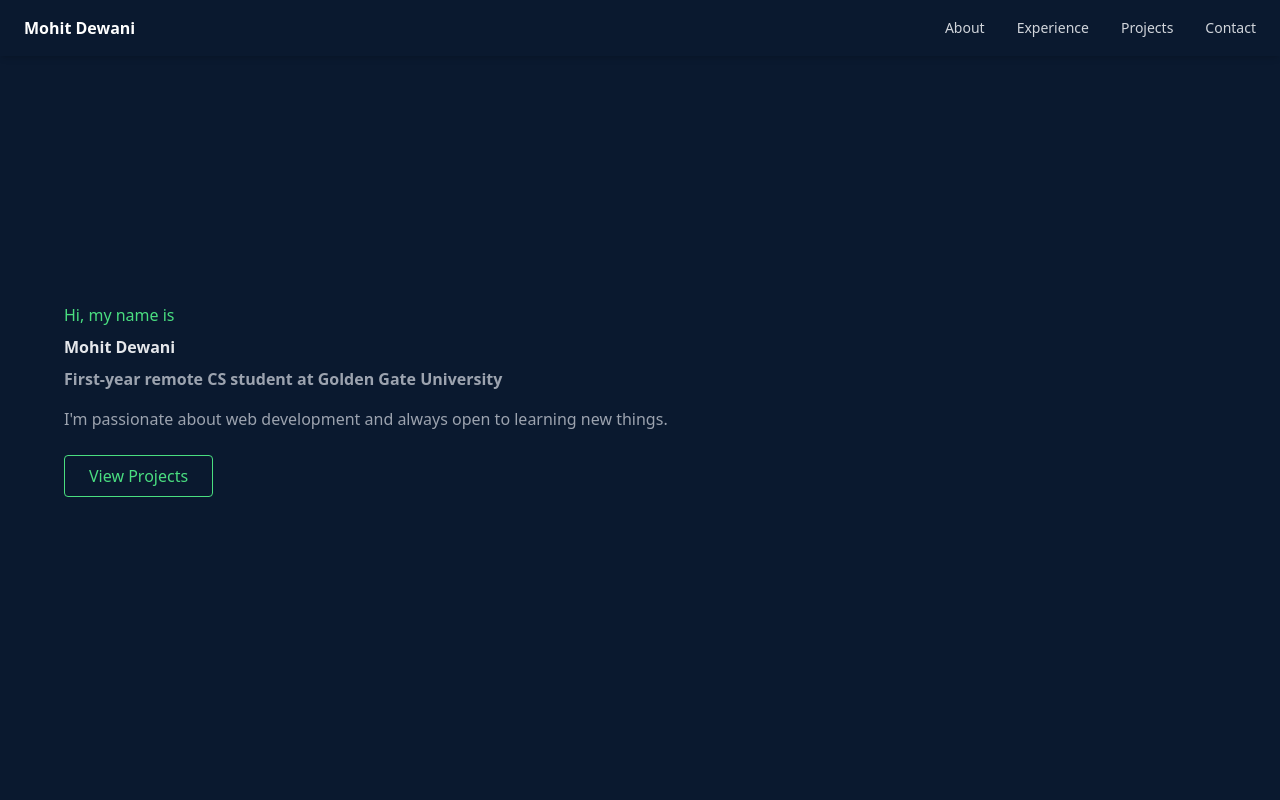
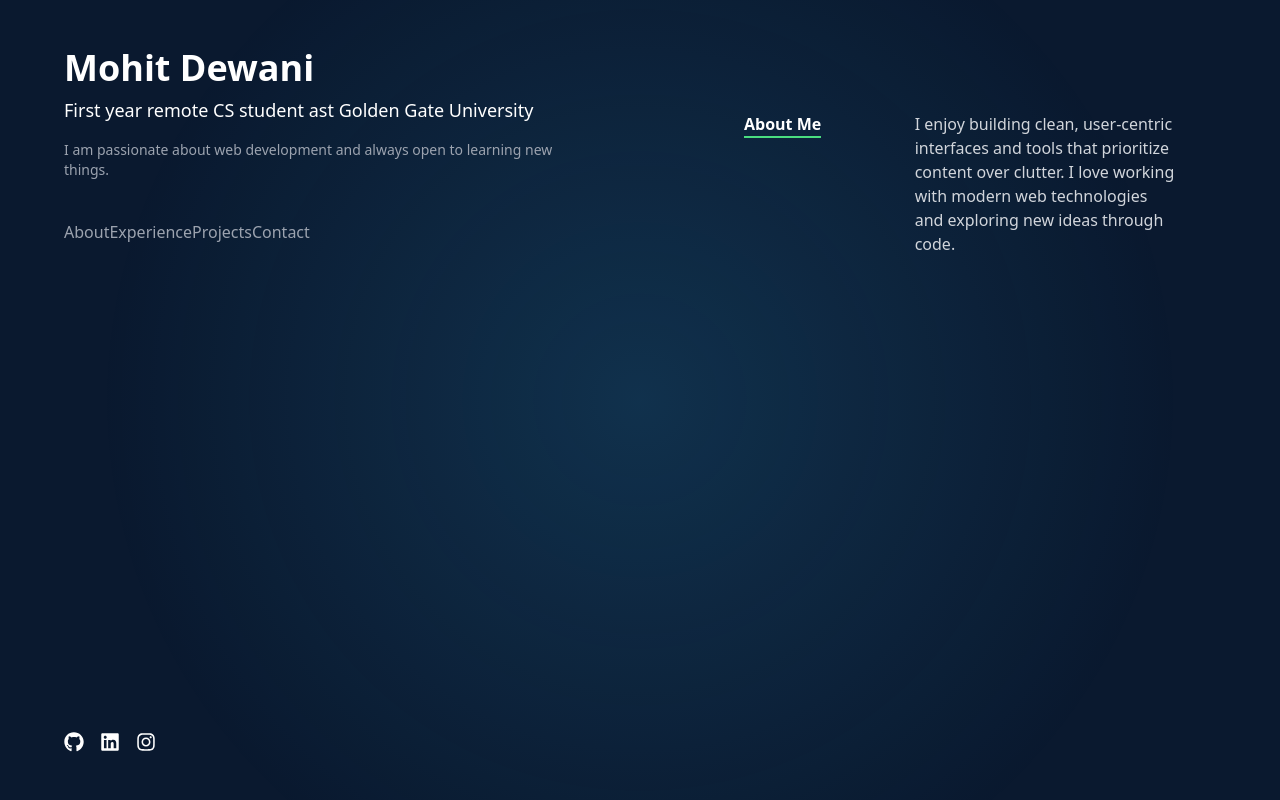
Before and after one commit to madstercoder7/Portfolioo, a React (Create React App) app in the folder portfolio/: page / in a window 1280 px wide. Shown: the top 800 px of the page. Built offline with nearby package versions, Linux system fonts and the light colour scheme.

Commit message:
Added better design to the portfolio

```diff
--- a/portfolio/package.json
+++ b/portfolio/package.json
@@ -9,6 +9,7 @@
     "@testing-library/user-event": "^13.5.0",
     "react": "^19.1.0",
     "react-dom": "^19.1.0",
+    "react-icons": "^5.5.0",
     "react-scripts": "5.0.1",
     "web-vitals": "^2.1.4"
   },
--- a/portfolio/src/App.jsx
+++ b/portfolio/src/App.jsx
@@ -1,25 +1,56 @@
 import React from "react";
 
-import Header from './components/Header';
-import Hero from './components/Hero';
+import GradientBackground from "./components/GradientBackground";
 import About from './components/About';
 import Experience from './components/Experience';
 import Projects from './components/Projects';
 import Contact from './components/Contact';
-import Footer from './components/Footer';
+import { FaGithub, FaInstagram, FaLinkedin } from "react-icons/fa";
 
 function App() {
     return (
-        <div className="bg-[#0a192f] text-white font-sans">
-            <Header />
-            <main>
-                <Hero />
-                <About />
-                <Experience />
-                <Projects />
-                <Contact />
-            </main>
-            <Footer />
+        <div className="relative min-h-screen font-sans text-white bg-[#0a192f]">
+            <GradientBackground />
+            <div className="flex relative z-10">
+                <div className="w-1/2 fixed h-full flex flex-col justify-between px-16 py-12">
+                    <div>
+                        <h1 className="text-4xl font-bold">Mohit Dewani</h1>
+                        <p className="text-lg mt-2">First year remote CS student ast Golden Gate University</p>
+                        <p className="text-sm mt-4 text-gray-400">I am passionate about web development and always open to learning new things.</p>
+
+                        <nav className="mt-10 space-y-4 text-gray-400">
+                            <a href="#about" className="hover:text-white hover:font-semibold">About</a>
+                            <a href="#experience" className="hover:text-white hover:font-semibold">Experience</a>
+                            <a href="#projects" className="hover:text-white hover:font-semibold">Projects</a>
+                            <a href="#contact" className="hover:text-white hover:font-semibold">Contact</a>
+                        </nav>
+                    </div>
+
+                    <div className="flex space-x-4 text-xl mt-8">
+                        <a href="https://github.com/madstercoder7"><FaGithub /></a>
+                        <a href="https://www.linkedin.com/in/mohit-dewani-00727a374/"><FaLinkedin /></a>
+                        <a href="https://www.instagram.com/mohit_y188/"><FaInstagram /></a>
+                    </div>
+                </div>
+
+                <div className="ml-[50%] w-1/2 overflow-y-auto h-screen relative px-10 py-12">
+                    <section id="about">
+                        <About />
+                    </section>
+
+                    <section id="experience" className="mt-16">
+                        <Experience />
+                    </section>
+
+                    <section id="projects" className="mt-16">
+                        <Projects />
+                    </section>
+
+                    <section id="contact" className="mt-16">
+                        <Contact />
+                    </section>
+                </div>
+            </div>
         </div>
     );
 }
--- a/portfolio/src/components/About.jsx
+++ b/portfolio/src/components/About.jsx
@@ -2,7 +2,7 @@ import React from "react";
 
 function About() {
     return (
-        <section id="about" className="w-full min-h-screen bg-[#0a192f] text-gray-300 px-6 py-16 sm:px-16">
+        <section id="about" className="w-full min-h-screen text-gray-300 px-6 py-16 sm:px-16">
             <div className="max-w-5x1 mx-auto flex flex-col sm:flex-row items-start gap-10">
                 {/* Section Title */}
                 <div className="sm:w-1/3">
--- a/portfolio/src/components/Contact.jsx
+++ b/portfolio/src/components/Contact.jsx
@@ -2,7 +2,7 @@ import React from "react";
 
 function Contact() {
     return (
-        <section id="contact" className="w-full bg-[#0a192f] text-gray-300 px-6 py-16 sm:px-16">
+        <section id="contact" className="w-full text-gray-300 px-6 py-16 sm:px-16">
             <div className="max-x-2x1 mx-auto text-center">
                 {/* Section Heading */}
                 <h2 className="text-3x1 sm:text-4xl font-bold text-white border-b-2 border-green-400 inline-block mb-6">Contact</h2>
--- a/portfolio/src/components/Experience.jsx
+++ b/portfolio/src/components/Experience.jsx
@@ -2,7 +2,7 @@ import React from "react";
 
 function Experience() {
     return (
-        <section id="experience" className="w-full min-h-screen bg-[#0a192f] text-gray-300 px-6 py-16 sm:px-16">
+        <section id="experience" className="w-full min-h-screen text-gray-300 px-6 py-16 sm:px-16">
             <div className="max-w-5x1 mx-auto">
                 {/* Title */}
                 <h2 className="text-3x1 sm:text-4x1 font-bold text-white border-b-2 border-green-400 inline-block mb-10">Experience</h2>
--- a/portfolio/src/components/Footer.jsx
+++ /dev/null
@@ -1,14 +0,0 @@
-import React from "react";
-
-function Footer() {
-    return (
-        <footer className="w-full bg-[#0a192f] text-gray-500 text-center py-8 text-sm">
-            <div className="max-w-4x1 mx-auto px-4">
-                <p>Built by Mohit Dewani · Designed with React and Tailwind CSS</p>
-                <p className="mt-2">&copy; {new Date().getFullYear()} All rights reserved.</p>
-            </div>
-        </footer>
-    );
-}
-
-export default Footer;
--- /dev/null
+++ b/portfolio/src/components/GradientBackground.jsx
@@ -0,0 +1,28 @@
+import React, { useEffect, useRef } from "react";
+
+const GradientBackground = () => {
+    const gradientRef = useRef(null);
+
+    useEffect(() => {
+        const handleMouseMove = (e) => {
+            const { clientX, clientY } = e;
+
+            if (gradientRef.current) {
+                gradientRef.current.style.setProperty("--x", `${clientX}px`);
+                gradientRef.current.style.setProperty("--y", `${clientY}px`);
+            }
+        };
+
+        window.addEventListener("mousemove", handleMouseMove);
+
+        return () => {
+            window.removeEventListener("mousemove", handleMouseMove);
+        };
+    }, []);
+
+    return (
+        <div ref={gradientRef} className="fixed inset-0 z-0 pointer-events-none" style={{background: `radial-gradient(600px circle at var(--x, 50%) var(--y, 50%), rgba(56, 189, 248, 0.15), transparent 90%)`, transition: "background 0.2s ease",}}/>
+    );
+};
+
+export default GradientBackground;
--- a/portfolio/src/components/Header.jsx
+++ /dev/null
@@ -1,24 +0,0 @@
-import React from "react";
-
-function Header() {
-    return (
-        <header className="fixed w-full z-50 bg-[#0a192f] shadow-md">
-            <div className="max-w-7x1 mx-auto px-6 py-4 flex justify-between items-center">
-                {/* Logo / Name */}
-                <div className="text-2x1 font-bold text-white">
-                    <a href="#hero">Mohit Dewani</a>
-                </div>
-
-                {/* Nav Links */}
-                <nav className="hidden md:flex space-x-8 text-sm font-medium">
-                    <a href="#about" className="text-gray-300 hover:text-white transition">About</a>
-                    <a href="#experience" className="text-gray-300 hover:text-white transition">Experience</a>
-                    <a href="#projects" className="text-gray-300 hover:text-white transition">Projects</a>
-                    <a href="#contact" className="text-gray-300 hover:text-white transition">Contact</a>
-                </nav>
-            </div>
-        </header>
-    );
-}
-
-export default Header;
--- a/portfolio/src/components/Hero.jsx
+++ /dev/null
@@ -1,15 +0,0 @@
-import React from "react";
-
-function Hero() {
-    return (
-        <section id="hero" className="h-screen flex flex-col justify-center items-start px-6 sm:px-16 bg-[#0a192f] text-white">
-            <p className="text-green-400 text-sm sm:text-base mb-2">Hi, my name is</p>
-            <h1 className="text-4x1 sm:text-6x1 font-bold text-gray-200">Mohit Dewani</h1>
-            <h2 className="text-3x1 sm:text-5x1 font-semibold text-gray-400 mt-2">First-year remote CS student at Golden Gate University</h2>
-            <p className="text-gray-400 mt-4 max-w-x1">I'm passionate about web development and always open to learning new things.</p>
-            <a href="#projects" className="mt-6 inline-block border border-green-400 text-green-400 px-6 py-2 rounded hover:bg-green-400 hover:text-[#0a192f] transition duration-300">View Projects</a>
-        </section>
-    );
-}
-
-export default Hero;
--- a/portfolio/src/components/Projects.jsx
+++ b/portfolio/src/components/Projects.jsx
@@ -2,7 +2,7 @@ import React from "react";
 
 function Projects() {
     return (
-        <section id="projects" className="w-full bg-[#0a192f] text-gray-200 px-6 py-16 sm:px-16">
+        <section id="projects" className="w-full text-gray-200 px-6 py-16 sm:px-16">
             <div className="max-5x1 mx-auto">
                 <h2 className="text-3x1 sm:text-4x1 font-bold text-white border-b-2 border-green-400 inline-block mb-10">Projects</h2>
 
```
Also changed, not shown: 1 other file (tests, documents, lock files or other folders).
